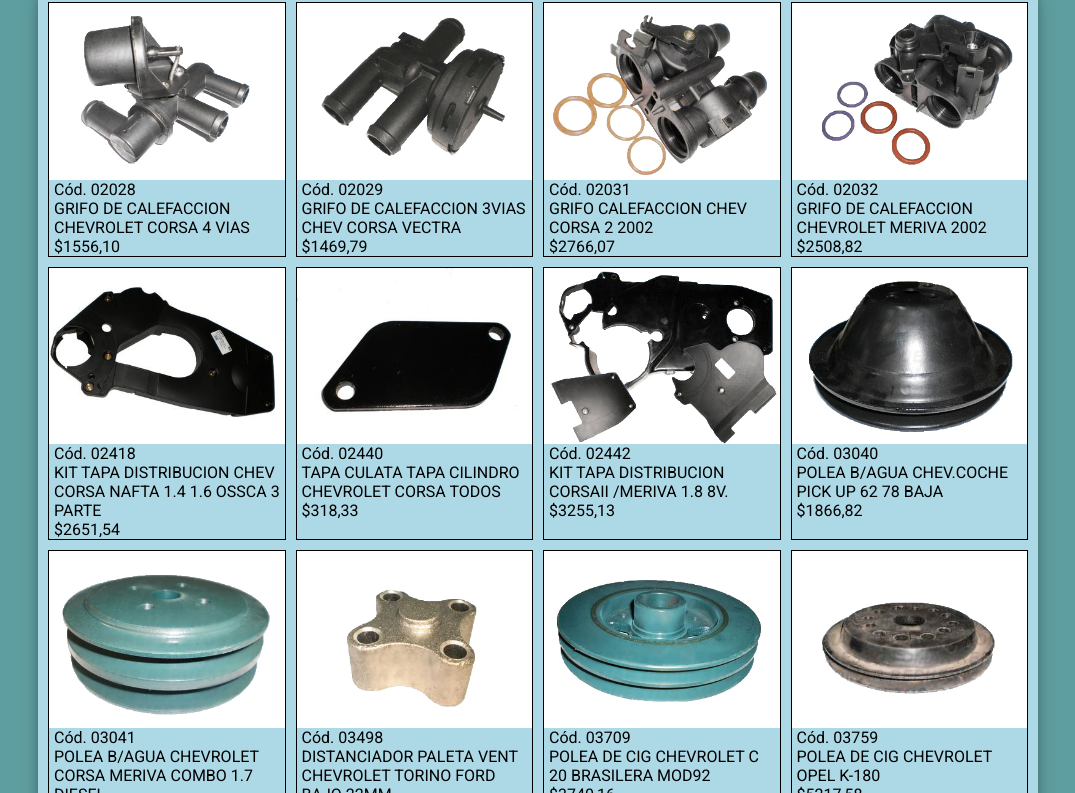
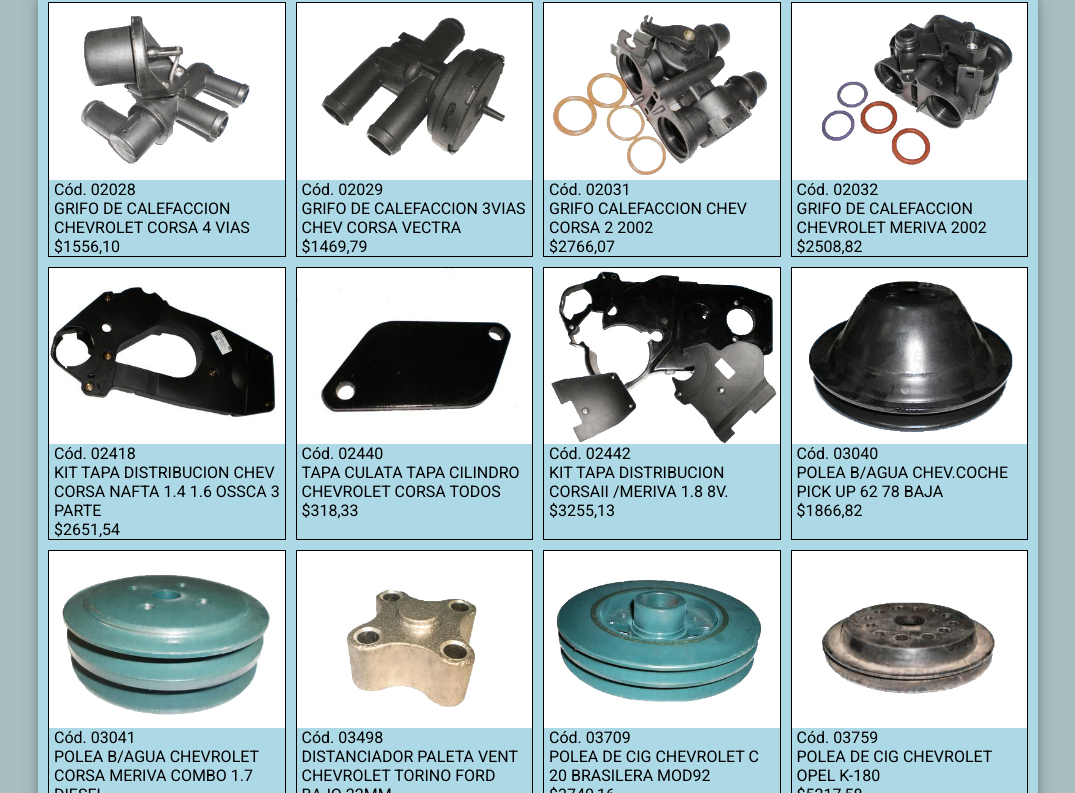
Before and after one commit to Lucas-Zam/proyecto-RL, a website: page 4-Ofertas.html in a window 1280 px wide. Shown: the part 135-928 px from the top of the page, without its empty margins (102-1177 px from the left). Drawn offline with Linux system fonts and the light colour scheme.

Commit message:
Modif 21/05/2021

```diff
--- a/4-Ofertas.html
+++ b/4-Ofertas.html
@@ -13,6 +13,8 @@
 		<link href="https://fonts.googleapis.com/css?family=Roboto:100,300,400,500,700&display=swap" rel="stylesheet">
 
 		<link rel="stylesheet" href="./css/estilosRL-ofertas.css"><!-- mi carpeta de estilos se pone última para que pise cualquier estilo general de bootstrap-->
+		<link rel="icon" type="image/png" href="./imagenes/favicon-16x16.png" sizes="16x16">
+		<link rel="icon" type="image/png" href="./imagenes/favicon-32x32.png" sizes="32x32">
 	</head>
 
 <body link="black" alink="blue" vlink="black"><!-- estos son para cambiar el color cuando son visitados-->
--- a/scss/_variables.scss
+++ b/scss/_variables.scss
@@ -1,4 +1,5 @@
-$fondo-principal: rgb(95,158,160);
+$fondo-principal: rgb(168, 191, 192);
+// $fondo-principal: rgb(95,158,160);
 $fondo-header:#006969;
 $fondo-naveg: #006969;
 $fondo-naveg-hover: #006969;
```
Also changed, not shown: 5-Clientes.html (+2 -0 lines), 6-Listado.html (+2 -0 lines), index.html (+2 -0 lines), css/estilosRL-clientes.css, css/estilosRL-grid.css, css/estilosRL-listado.css, css/estilosRL-ofertas.css, imagenes/favicon-16x16.png (added), imagenes/favicon-32x32.png (added), imagenes/favicon.ico (added), imagenes/logo-RL-280x280.png (added), imagenes/logo-RL-negro-280x280.png (added).
